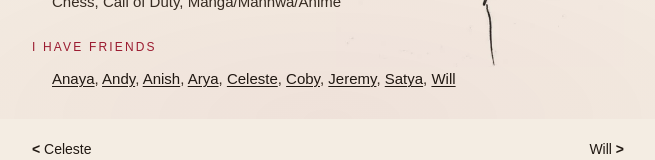
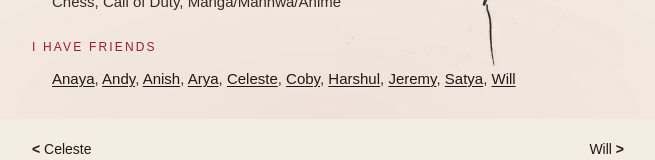
Before and after one commit to kaustubhkislay/website, a Next.js app: page / in a window 1280 px wide. Shown: the part 681-841 px from the top of the page, without its empty margins (312-967 px from the left). Built offline with nearby package versions, Linux system fonts and the light colour scheme; a web font is replaced by a local one.

Commit message:
Add Harshul to the friends webring
Co-Authored-By: Claude Fable 5 <noreply@anthropic.com>

```diff
--- a/src/app/page.tsx
+++ b/src/app/page.tsx
@@ -24,6 +24,7 @@ const FRIENDS: { label: string; href?: string }[] = [
   { label: "Arya", href: "https://www.linkedin.com/in/arya-p-ai/" },
   { label: "Celeste", href: "https://wanyuli.com/" },
   { label: "Coby", href: "https://coby.lk/" },
+  { label: "Harshul", href: "https://harshul.org/" },
   { label: "Jeremy", href: "https://jeremykintana.com/" },
   { label: "Satya", href: "https://satchlj.com/" },
   { label: "Will", href: "https://wlanderson.com/" },
```
